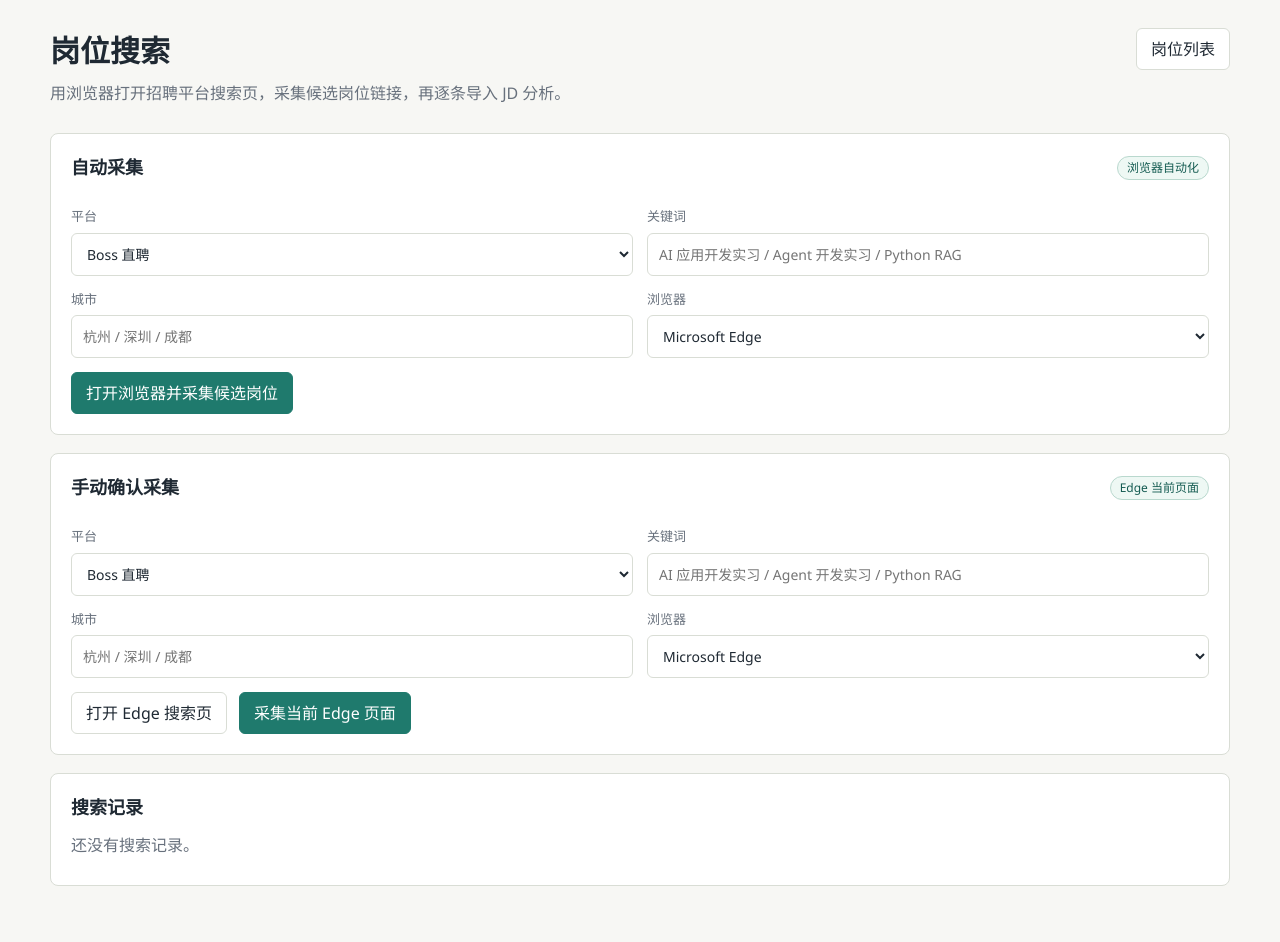
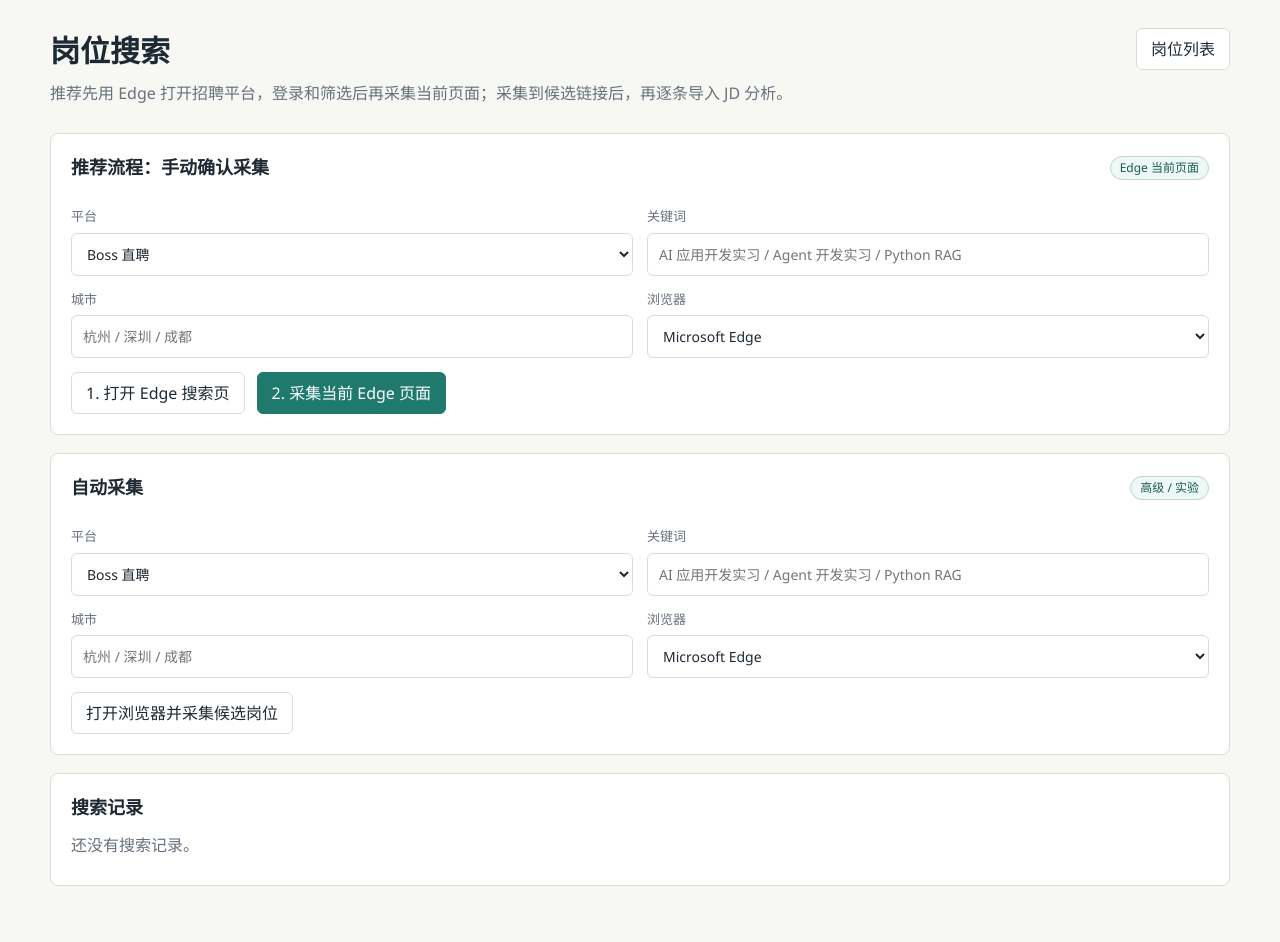
Before and after one commit to yuhui4756-hub/ai-intern-apply-agent, a FastAPI app: page /searches in a window 1280 px wide. Shown: the part 64-1006 px from the top of the page. Run offline with FastAPI, Linux system fonts and the light colour scheme; data that the repository does not hold is empty.

Commit message:
Improve search capture workflow

```diff
--- a/app/main.py
+++ b/app/main.py
@@ -439,6 +439,29 @@ def save_search_result(result: Any) -> int:
     return int(run_id)
 
 
+def save_search_failure(platform: str, keyword: str, city: str, browser_channel: str, error_message: str) -> int:
+    now = utc_now()
+    with connect() as conn:
+        cursor = conn.execute(
+            """
+            INSERT INTO job_search_runs (
+                platform, keyword, city, search_url, browser_channel, status, note, created_at
+            ) VALUES (?, ?, ?, ?, ?, ?, ?, ?)
+            """,
+            (
+                platform,
+                keyword,
+                city,
+                "",
+                browser_channel or "msedge",
+                "失败",
+                error_message[:500],
+                now,
+            ),
+        )
+    return int(cursor.lastrowid)
+
+
 @app.get("/")
 def dashboard(request: Request) -> Any:
     with connect() as conn:
@@ -624,7 +647,8 @@ async def create_search_run(request: Request) -> RedirectResponse:
     try:
         result = search_jobs_with_browser(platform, keyword, city, browser_channel=browser_channel)
     except Exception as exc:
-        return redirect_with_notice("/searches", f"搜索采集失败：{str(exc)[:160]}", "error")
+        run_id = save_search_failure(platform, keyword, city, browser_channel, f"自动采集失败：{str(exc)}")
+        return redirect_with_notice(f"/searches/{run_id}", f"搜索采集失败：{str(exc)[:160]}", "error")
 
     run_id = save_search_result(result)
     return redirect_with_notice(f"/searches/{run_id}", f"已采集 {len(result.candidates)} 个候选岗位。", "success")
@@ -641,7 +665,8 @@ async def open_manual_search(request: Request) -> RedirectResponse:
     try:
         search_url = open_manual_search_in_edge(platform, keyword, city)
     except Exception as exc:
-        return redirect_with_notice("/searches", f"打开 Edge 失败：{str(exc)[:160]}", "error")
+        run_id = save_search_failure(platform, keyword, city, "msedge", f"打开 Edge 失败：{str(exc)}")
+        return redirect_with_notice(f"/searches/{run_id}", f"打开 Edge 失败：{str(exc)[:160]}", "error")
     return redirect_with_notice("/searches", f"已打开 Edge 搜索页：{search_url}。完成登录或筛选后，点击“采集当前 Edge 页面”。", "success")
 
 
@@ -657,7 +682,8 @@ async def capture_current_search(request: Request) -> RedirectResponse:
     try:
         result = capture_current_search_page(platform, keyword, city, browser_channel=browser_channel)
     except Exception as exc:
-        return redirect_with_notice("/searches", f"当前页面采集失败：{str(exc)[:160]}", "error")
+        run_id = save_search_failure(platform, keyword, city, browser_channel, f"当前页面采集失败：{str(exc)}")
+        return redirect_with_notice(f"/searches/{run_id}", f"当前页面采集失败：{str(exc)[:160]}", "error")
     run_id = save_search_result(result)
     return redirect_with_notice(f"/searches/{run_id}", f"已从当前 Edge 页面采集 {len(result.candidates)} 个候选岗位。", "success")
 
--- a/app/templates/search_detail.html
+++ b/app/templates/search_detail.html
@@ -20,7 +20,9 @@
 <section class="panel">
   <div class="panel-title">
     <h2>候选岗位</h2>
+    {% if run.search_url %}
     <a href="{{ run.search_url }}" target="_blank" rel="noreferrer">打开搜索页</a>
+    {% endif %}
   </div>
   {% if candidates %}
   <div class="table-wrap">
--- a/app/templates/searches.html
+++ b/app/templates/searches.html
@@ -4,7 +4,7 @@
 <section class="page-head">
   <div>
     <h1>岗位搜索</h1>
-    <p>用浏览器打开招聘平台搜索页，采集候选岗位链接，再逐条导入 JD 分析。</p>
+    <p>推荐先用 Edge 打开招聘平台，登录和筛选后再采集当前页面；采集到候选链接后，再逐条导入 JD 分析。</p>
   </div>
   <a class="button" href="/jobs">岗位列表</a>
 </section>
@@ -13,10 +13,43 @@
 <section class="notice {{ notice_type }}">{{ notice }}</section>
 {% endif %}
 
+<form method="post" class="panel form-stack">
+  <div class="panel-title">
+    <h2>推荐流程：手动确认采集</h2>
+    <span class="badge">Edge 当前页面</span>
+  </div>
+  <div class="form-grid">
+    <label>平台
+      <select name="platform">
+        <option value="Boss 直聘">Boss 直聘</option>
+        <option value="实习僧">实习僧</option>
+        <option value="猎聘">猎聘</option>
+        <option value="智联招聘">智联招聘</option>
+        <option value="前程无忧">前程无忧</option>
+      </select>
+    </label>
+    <label>关键词
+      <input name="keyword" required placeholder="AI 应用开发实习 / Agent 开发实习 / Python RAG">
+    </label>
+    <label>城市
+      <input name="city" placeholder="杭州 / 深圳 / 成都">
+    </label>
+    <label>浏览器
+      <select name="browser_channel">
+        <option value="msedge">Microsoft Edge</option>
+      </select>
+    </label>
+  </div>
+  <div class="form-actions">
+    <button class="button" type="submit" formaction="/searches/open-manual">1. 打开 Edge 搜索页</button>
+    <button class="button primary" type="submit" formaction="/searches/capture-current">2. 采集当前 Edge 页面</button>
+  </div>
+</form>
+
 <form method="post" action="/searches" class="panel form-stack">
   <div class="panel-title">
     <h2>自动采集</h2>
-    <span class="badge">浏览器自动化</span>
+    <span class="badge">高级 / 实验</span>
   </div>
   <div class="form-grid">
     <label>平台
@@ -42,40 +75,7 @@
     </label>
   </div>
   <div class="form-actions">
-    <button class="button primary" type="submit">打开浏览器并采集候选岗位</button>
-  </div>
-</form>
-
-<form method="post" class="panel form-stack">
-  <div class="panel-title">
-    <h2>手动确认采集</h2>
-    <span class="badge">Edge 当前页面</span>
-  </div>
-  <div class="form-grid">
-    <label>平台
-      <select name="platform">
-        <option value="Boss 直聘">Boss 直聘</option>
-        <option value="实习僧">实习僧</option>
-        <option value="猎聘">猎聘</option>
-        <option value="智联招聘">智联招聘</option>
-        <option value="前程无忧">前程无忧</option>
-      </select>
-    </label>
-    <label>关键词
-      <input name="keyword" required placeholder="AI 应用开发实习 / Agent 开发实习 / Python RAG">
-    </label>
-    <label>城市
-      <input name="city" placeholder="杭州 / 深圳 / 成都">
-    </label>
-    <label>浏览器
-      <select name="browser_channel">
-        <option value="msedge">Microsoft Edge</option>
-      </select>
-    </label>
-  </div>
-  <div class="form-actions">
-    <button class="button" type="submit" formaction="/searches/open-manual">打开 Edge 搜索页</button>
-    <button class="button primary" type="submit" formaction="/searches/capture-current">采集当前 Edge 页面</button>
+    <button class="button" type="submit">打开浏览器并采集候选岗位</button>
   </div>
 </form>
 
```
Also changed, not shown: tests/test_app_flow.py (+29 -0 lines), README.md.
